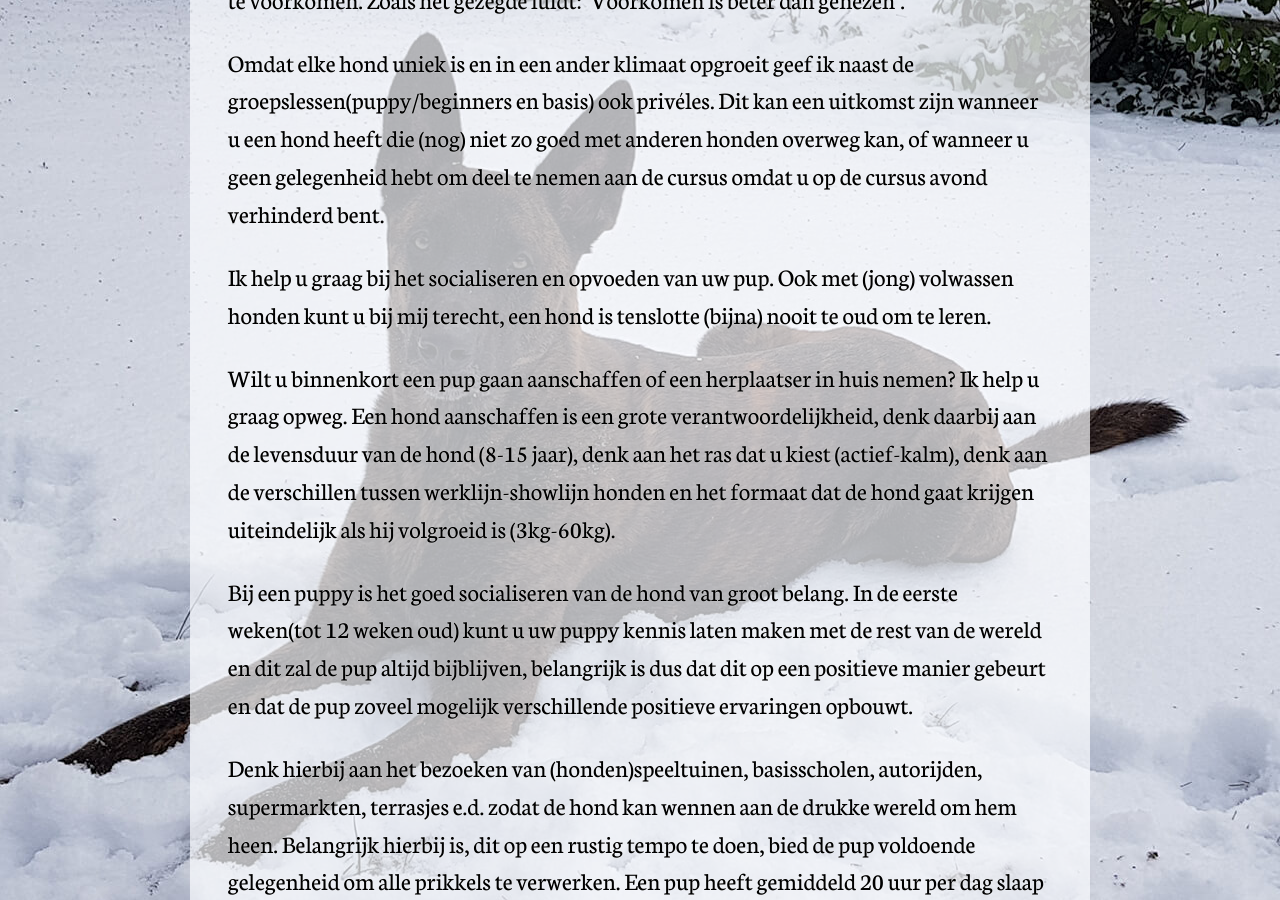
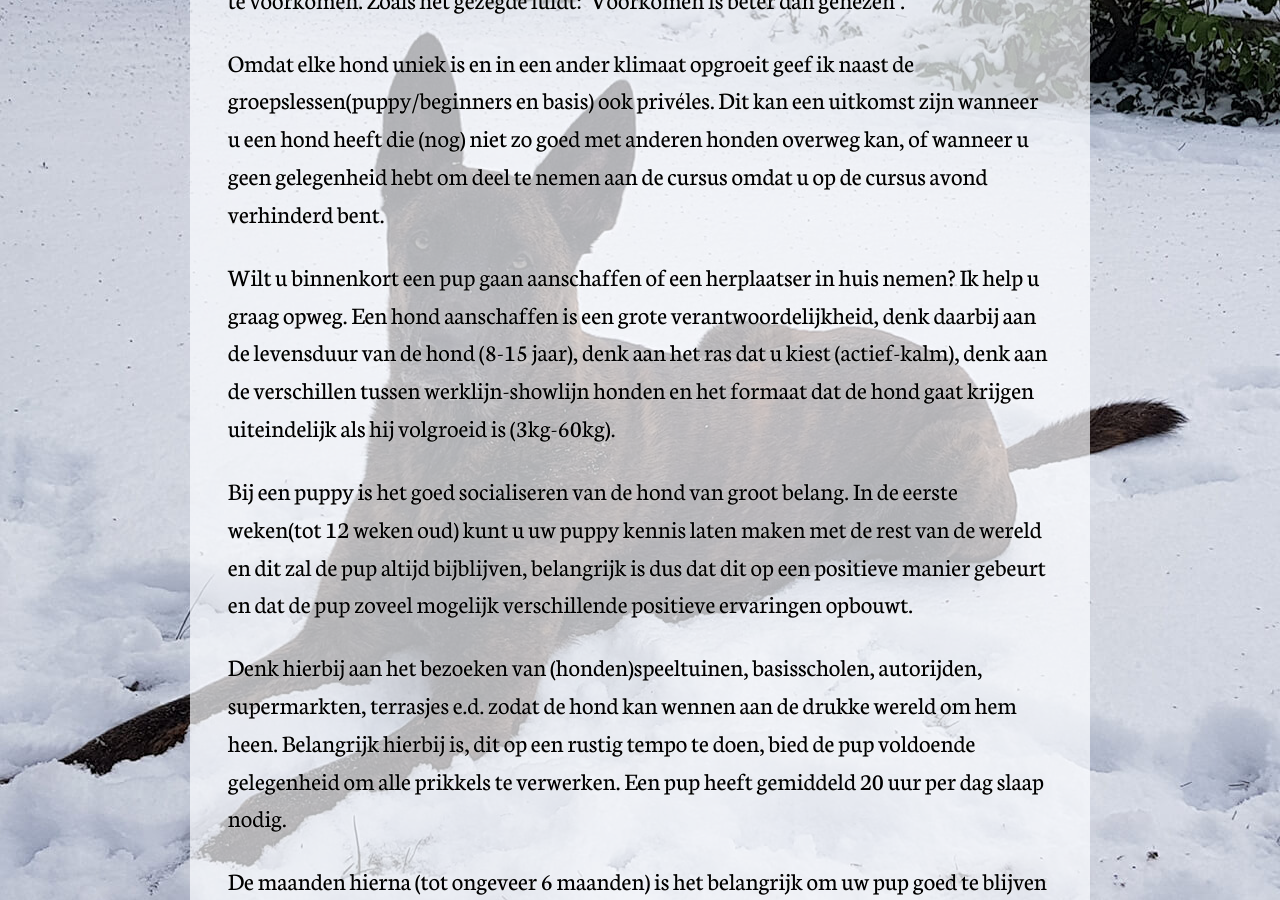
Before and after one commit to UniQdogs/info, a Jekyll site: the page built from pages/aanpak.md, in a window 1280 px wide and 900 px high, scrolled down 624 px. Built offline with Jekyll 4.4.1, drawn with Linux system fonts in a browser that asks for light colours; nearby versions of some CDN libraries.

Commit message:
aanpak tekst

```diff
--- a/pages/aanpak.md
+++ b/pages/aanpak.md
@@ -12,8 +12,6 @@ UniQ Dogs gaat voor een blije hond!
 Bij hondenschool UniQ Dogs staat het welzijn van uw hond voorop, gewenst gedrag wordt beloond, ongewenst gedrag wordt omgezet in gewenst gedrag en we leren u fouten te voorkomen. Zoals het gezegde luidt: ‘Voorkomen is beter dan genezen’.
 
 Omdat elke hond uniek is en in een ander klimaat opgroeit geef ik naast de groepslessen(puppy/beginners en basis) ook privéles. Dit kan een uitkomst zijn wanneer u een hond heeft die (nog) niet zo goed met anderen honden overweg kan, of wanneer u geen gelegenheid hebt om deel te nemen aan de cursus omdat u op de cursus avond verhinderd bent.
-
-Ik help u graag bij het socialiseren en opvoeden van uw pup. Ook met (jong) volwassen honden kunt u bij mij terecht, een hond is tenslotte (bijna) nooit te oud om te leren.
 
 Wilt u binnenkort een pup gaan aanschaffen of een herplaatser in huis nemen? Ik help u graag opweg. Een hond aanschaffen is een grote verantwoordelijkheid, denk daarbij aan de levensduur van de hond (8-15 jaar), denk aan het ras dat u kiest (actief-kalm), denk aan de verschillen tussen werklijn-showlijn honden en het formaat dat de hond gaat krijgen uiteindelijk als hij volgroeid is (3kg-60kg).
 
```
